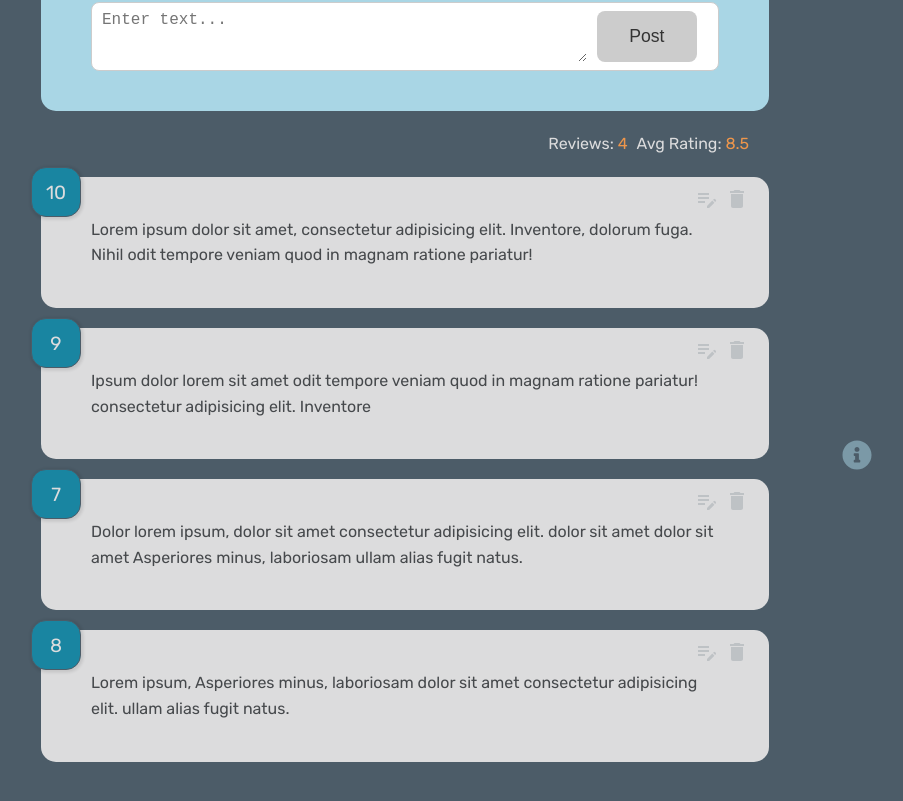
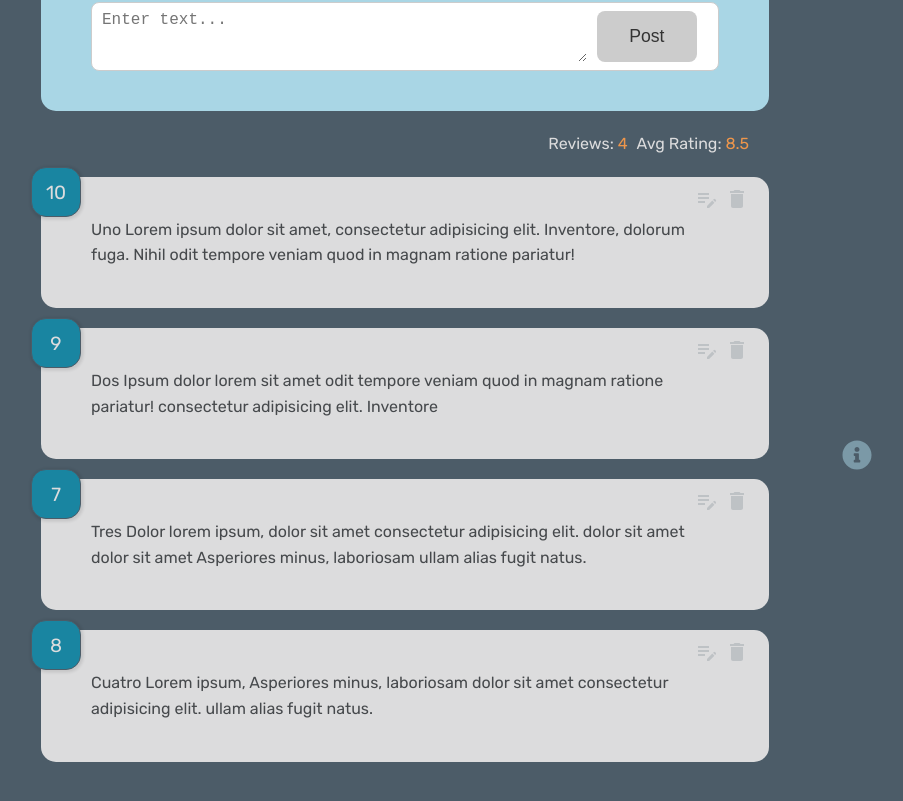
Before and after one commit to iancover/critiq, a React (Create React App) app: page / in a window 1280 px wide. Shown: the part 313-1114 px from the top of the page, without its empty margins (235-1138 px from the left). Built offline with nearby package versions, Linux system fonts and the light colour scheme.

Commit message:
Update text

```diff
--- a/src/data/ReviewData.js
+++ b/src/data/ReviewData.js
@@ -3,22 +3,22 @@ const ReviewData = [
   {
     id: 1,
     rating: 10,
-    text: 'Lorem ipsum dolor sit amet, consectetur adipisicing elit. Inventore, dolorum fuga. Nihil odit tempore veniam quod in magnam ratione pariatur!'
+    text: 'Uno Lorem ipsum dolor sit amet, consectetur adipisicing elit. Inventore, dolorum fuga. Nihil odit tempore veniam quod in magnam ratione pariatur!'
   },
   {
     id: 2,
     rating: 9,
-    text: 'Ipsum dolor lorem sit amet odit tempore veniam quod in magnam ratione pariatur! consectetur adipisicing elit. Inventore'
+    text: 'Dos Ipsum dolor lorem sit amet odit tempore veniam quod in magnam ratione pariatur! consectetur adipisicing elit. Inventore'
   },
   {
     id: 3,
     rating: 7,
-    text: 'Dolor lorem ipsum, dolor sit amet consectetur adipisicing elit. dolor sit amet dolor sit amet Asperiores minus, laboriosam ullam alias fugit natus.'
+    text: 'Tres Dolor lorem ipsum, dolor sit amet consectetur adipisicing elit. dolor sit amet dolor sit amet Asperiores minus, laboriosam ullam alias fugit natus.'
   },
   {
     id: 4,
     rating: 8,
-    text: 'Lorem ipsum, Asperiores minus, laboriosam dolor sit amet consectetur adipisicing elit.  ullam alias fugit natus.'
+    text: 'Cuatro Lorem ipsum, Asperiores minus, laboriosam dolor sit amet consectetur adipisicing elit.  ullam alias fugit natus.'
   }
 ];
 
```
